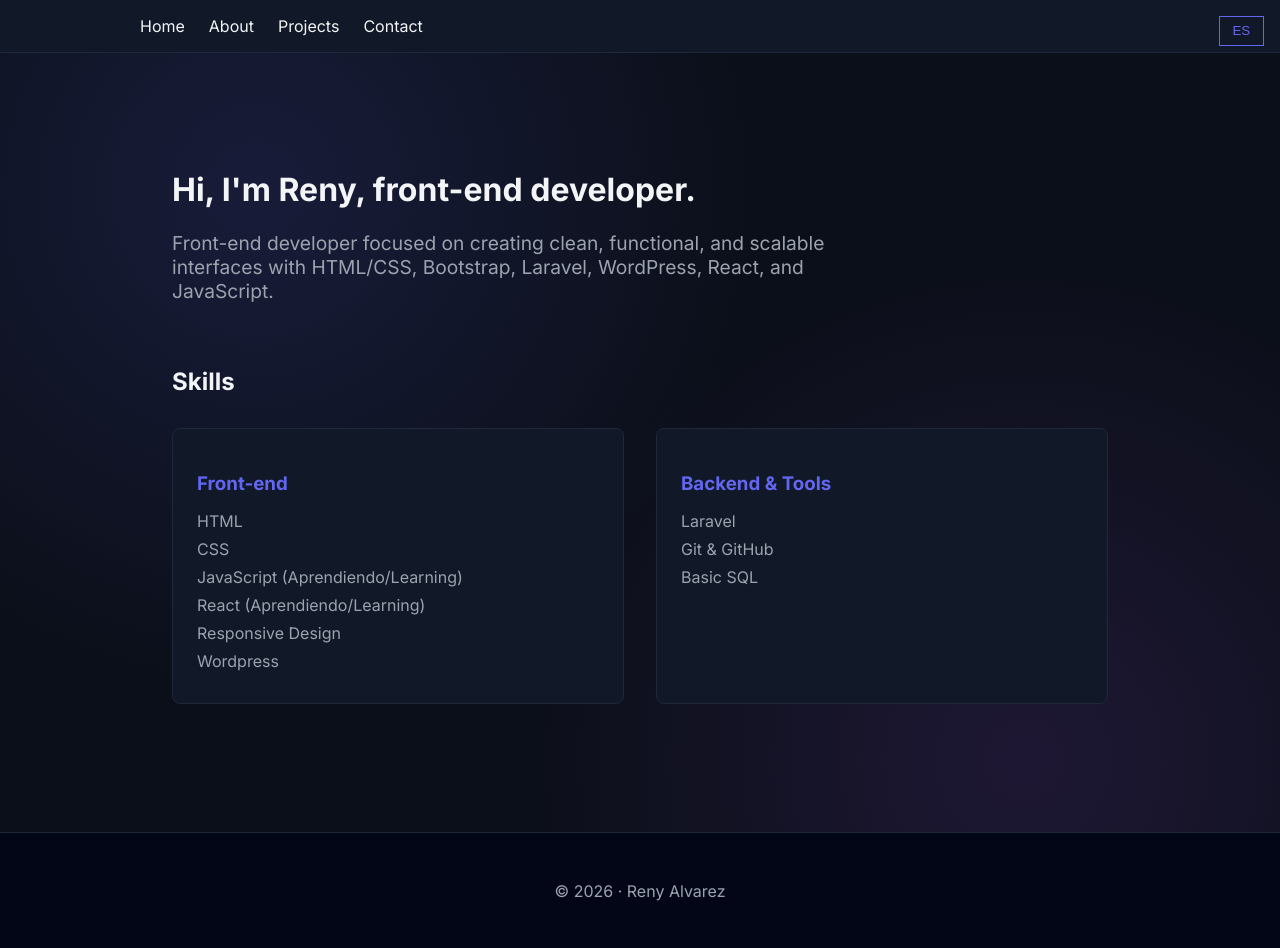
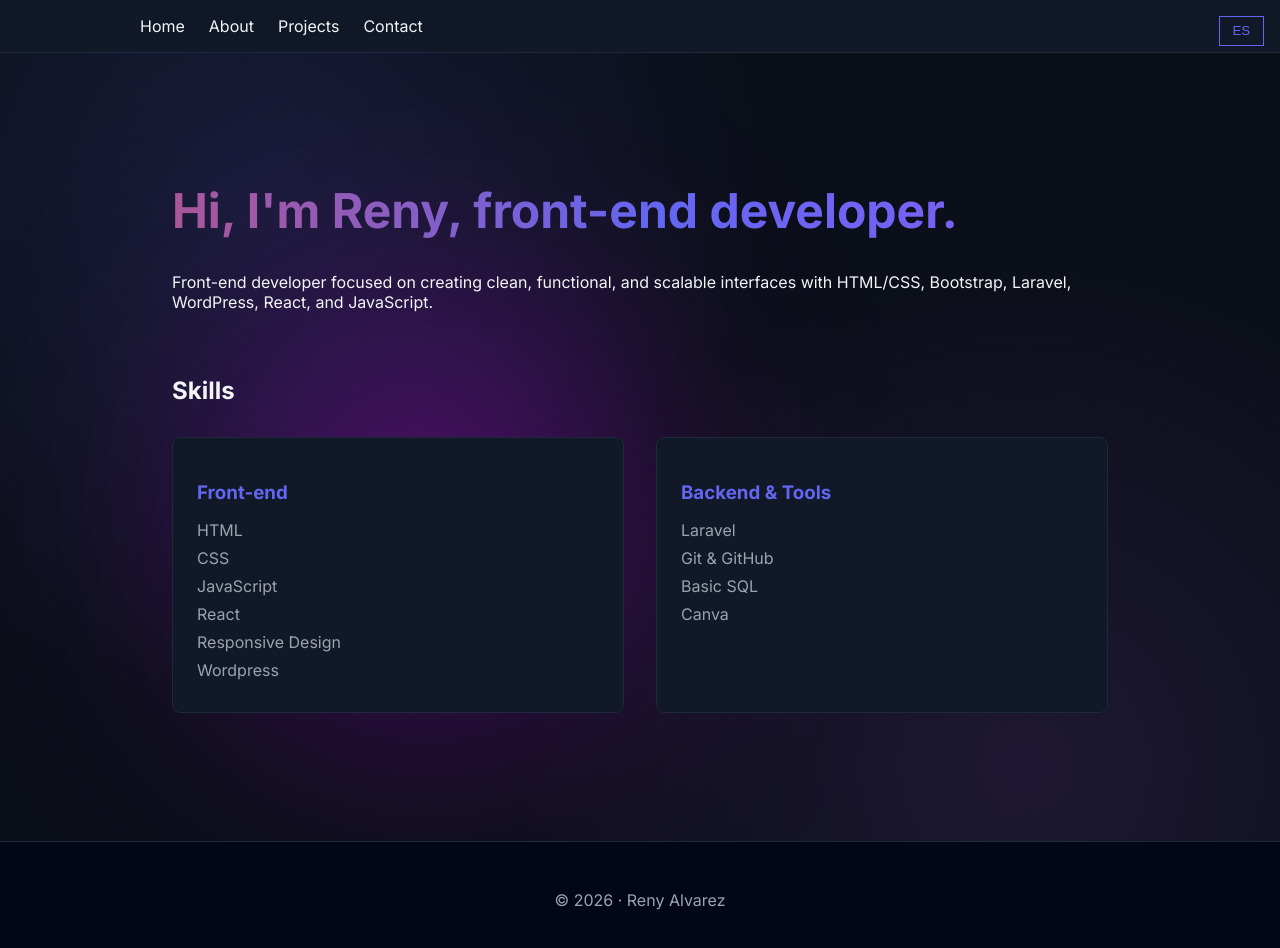
Before and after one commit to Renox1527/portfolio, a React (Vite) app: page /#/ in a window 1280 px wide. Shown: the top 948 px of the page. Built offline with nearby package versions, Linux system fonts and the light colour scheme.

Commit message:
better design and styles

```diff
--- a/src/App.jsx
+++ b/src/App.jsx
@@ -1,5 +1,6 @@
 import { useState } from "react";
-import { HashRouter, Routes, Route } from "react-router-dom";
+import { HashRouter, Routes, Route, useLocation } from "react-router-dom";
+import { AnimatePresence } from "framer-motion";
 
 // Pages
 import Home from "./pages/Home";
@@ -16,6 +17,22 @@ import LanguageToggle from "./components/LanguageToggle";
 import es from "./translations/es";
 import en from "./translations/en";
 
+function AnimatedRoutes({ texts }) {
+  const location = useLocation();
+
+  return (
+    <AnimatePresence mode="wait">
+      {/* Rutas */}
+      <Routes location={location} key={location.pathname}>
+        <Route path="/" element={<Home texts={texts} />} />
+        <Route path="/about" element={<About texts={texts} />} />
+        <Route path="/projects" element={<Projects texts={texts} />} />
+        <Route path="/contact" element={<Contact texts={texts} />} />
+      </Routes>
+    </AnimatePresence>
+  );
+}
+
 function App() {
   //Estado del idioma
   const [lang, setLang] = useState("en");
@@ -31,14 +48,7 @@ function App() {
       {/* Botón para cambiar idioma */}
       <LanguageToggle lang={lang} setLang={setLang} />
 
-      {/* Rutas */}
-      <Routes>
-        <Route path="/" element={<Home texts={texts} />} />
-        <Route path="/about" element={<About texts={texts} />} />
-        <Route path="/projects" element={<Projects texts={texts} />} />
-        <Route path="/contact" element={<Contact texts={texts} />} />
-      </Routes>
-
+      <AnimatedRoutes texts={texts} />
       <Footer />
     </HashRouter>
   );
--- a/src/components/Header.jsx
+++ b/src/components/Header.jsx
@@ -1,14 +1,26 @@
 import { Link } from "react-router-dom";
+import { motion } from "framer-motion";
 
 export default function Header({ texts }) {
   return (
-    <header className="header">
-      <nav className="nav">
-        <Link to="/">{texts.nav.home}</Link>
-        <Link to="/about">{texts.nav.about}</Link>
-        <Link to="/projects">{texts.nav.projects}</Link>
-        <Link to="/contact">{texts.nav.contact}</Link>
-      </nav>
-    </header>
+    <motion.nav
+      className="header"
+      initial={{ y: -80 }}
+      animate={{ y: 0 }}
+      transition={{ duration: 0.6 }}
+    >
+
+        <motion.li
+        className="nav"
+        whileHover={{ scale: 1.0 }}
+        >
+          <Link to="/">{texts.nav.home}</Link>
+          <Link to="/about">{texts.nav.about}</Link>
+          <Link to="/projects">{texts.nav.projects}</Link>
+          <Link to="/contact">{texts.nav.contact}</Link>
+        </motion.li>
+
+
+    </motion.nav>
   );
 }
--- /dev/null
+++ b/src/components/PageWrapper.jsx
@@ -0,0 +1,15 @@
+import { motion } from "framer-motion";
+
+export default function PageWrapper({ children }) {
+  return (
+    <motion.main
+      className="container"
+      initial={{ opacity: 0, y: 40 }}
+      animate={{ opacity: 1, y: 0 }}
+      exit={{ opacity: 0, y: -40 }}
+      transition={{ duration: 0.5, ease: "easeOut" }}
+    >
+      {children}
+    </motion.main>
+  );
+}
--- a/src/components/ProjectCard.jsx
+++ b/src/components/ProjectCard.jsx
@@ -1,3 +1,5 @@
+import { motion } from "framer-motion";
+
 export default function ProjectCard({
   title,
   description,
@@ -6,7 +8,11 @@ export default function ProjectCard({
   demo,
 }) {
   return (
-    <div className="project-card">
+    <motion.div
+      className="project-card"
+      whileHover={{ scale: 1.04 }}
+      transition={{ type: "spring", stiffness: 200 }}
+    >
       <h3>{title}</h3>
       <p className="project-description">{description}</p>
 
@@ -25,6 +31,6 @@ export default function ProjectCard({
           </a>
         )}
       </div>
-    </div>
+    </motion.div>
   );
 }
--- a/src/components/Skills.jsx
+++ b/src/components/Skills.jsx
@@ -9,8 +9,8 @@ export default function Skills({ texts }) {
           <ul>
             <li>HTML</li>
             <li>CSS</li>
-            <li>JavaScript (Aprendiendo/Learning)</li>
-            <li>React (Aprendiendo/Learning)</li>
+            <li>JavaScript</li>
+            <li>React</li>
             <li>Responsive Design</li>
             <li>Wordpress</li>
           </ul>
@@ -22,6 +22,7 @@ export default function Skills({ texts }) {
             <li>Laravel</li>
             <li>Git & GitHub</li>
             <li>Basic SQL</li>
+            <li>Canva</li>
           </ul>
         </div>
       </div>
--- a/src/index.css
+++ b/src/index.css
@@ -31,6 +31,32 @@ body {
   color: var(--text-color);
 }
 
+body::before {
+  content: "";
+  position: fixed;
+  width: 600px;
+  height: 600px;
+  background: radial-gradient(
+    circle,
+    rgba(213, 4, 255, 0.493),
+    transparent 70%
+  );
+  top: 20%;
+  left: 10%;
+  filter: blur(120px);
+  animation: floatBg 2s infinite alternate ease-in-out;
+  z-index: -2;
+}
+
+@keyframes floatBg {
+  from {
+    transform: translateY(0px);
+  }
+  to {
+    transform: translateY(60px);
+  }
+}
+
 a {
   color: var(--text-color);
   text-decoration: none;
@@ -48,6 +74,8 @@ a:hover {
 }
 
 .nav {
+  backdrop-filter: blur(12px);
+  background-color: rgba(17, 24, 39, 0.6);
   display: flex;
   gap: 1.5rem;
   max-width: 1000px;
@@ -85,6 +113,47 @@ a:hover {
 .button-primary:hover {
   background-color: var(--accent-soft);
   transform: translateY(-2px);
+}
+
+.hero-title {
+  font-size: 3rem;
+  font-weight: 700;
+  background: linear-gradient(
+    90deg,
+    #6366f1,
+    #a855f7,
+    rgb(236, 72, 72),
+    #6366f1
+  );
+  background-size: 300%;
+  -webkit-background-clip: text;
+  -webkit-text-fill-color: transparent;
+  animation: gradientMove 6s linear infinite;
+}
+
+@keyframes gradientMove {
+  0% {
+    background-position: 0%;
+  }
+  100% {
+    background-position: 300%;
+  }
+}
+
+.hero-glow {
+  position: absolute;
+  width: 400px;
+  height: 400px;
+  background: radial-gradient(
+    circle,
+    rgba(99, 102, 241, 0.4),
+    transparent 70%
+  );
+  filter: blur(100px);
+  z-index: -1;
+  top: 0;
+  left: 50%;
+  transform: translateX(-50%);
 }
 
 main.container {
--- a/src/pages/About.jsx
+++ b/src/pages/About.jsx
@@ -1,8 +1,12 @@
+import PageWrapper from "../components/PageWrapper";
+
 export default function About({ texts }) {
   return (
-    <main className="container">
-      <h1>{texts.about.title}</h1>
-      <p className="about-text">{texts.about.description}</p>
-    </main>
+    <PageWrapper>
+      <main className="container">
+        <h1>{texts.about.title}</h1>
+        <p className="about-text">{texts.about.description}</p>
+      </main>
+    </PageWrapper>
   );
 }
--- a/src/pages/Contact.jsx
+++ b/src/pages/Contact.jsx
@@ -1,5 +1,8 @@
+import PageWrapper from "../components/PageWrapper";
+
 export default function Contact({ texts }) {
   return (
+    <PageWrapper>
       <main className="container contact">
         <h1>{texts.contact.title}</h1>
         <p className="contact-text">{texts.contact.text}</p>
@@ -31,5 +34,6 @@ export default function Contact({ texts }) {
           </li>
         </ul>
       </main>
+    </PageWrapper>
   );
 }
--- a/src/pages/Home.jsx
+++ b/src/pages/Home.jsx
@@ -1,12 +1,42 @@
 import Skills from "../components/Skills";
+import PageWrapper from "../components/PageWrapper";
+import { motion } from "framer-motion";
+
 
 export default function Home({ texts }) {
   return (
-    <main className="container">
-      <h1>{texts.home.title}</h1>
-      <p className="subtitle">{texts.home.subtitle}</p>
+    <PageWrapper>
+      <motion.h1
+        className="hero-title"
+        initial={{ opacity: 0, y: 60 }}
+        animate={{ opacity: 1, y: 0 }}
+        transition={{ duration: 0.8 }}
+      >
+        {texts.home.title}
 
-      <Skills texts={texts} />
-    </main>
+      </motion.h1>
+
+      <motion.p
+          initial={{ opacity: 0 }}
+          animate={{ opacity: 1 }}
+          transition={{ delay: 0.4, duration: 0.8 }}
+        >
+          {texts.home.subtitle}
+        </motion.p>
+
+        <Skills texts={texts} />
+
+      {/* <main className="container">
+        <motion.h1
+          initial={{ opacity: 0, y: 50 }}
+          animate={{ opacity: 1, y: 0 }}
+          transition={{ duration: 0.8 }}
+        >
+          {texts.home.title}
+        </motion.h1>
+
+
+      </main> */}
+    </PageWrapper>
   );
 }
--- a/src/pages/Projects.jsx
+++ b/src/pages/Projects.jsx
@@ -1,7 +1,9 @@
 import ProjectCard from "../components/ProjectCard";
+import PageWrapper from "../components/PageWrapper";
 
 export default function Projects({ texts }) {
   return (
+    <PageWrapper>
       <main className="container">
         <h1>{texts.projects.title}</h1>
 
@@ -24,5 +26,6 @@ export default function Projects({ texts }) {
 
         </div>
       </main>
+    </PageWrapper>
   );
 }
```
Lines whose indentation alone changed are shown as unchanged.
